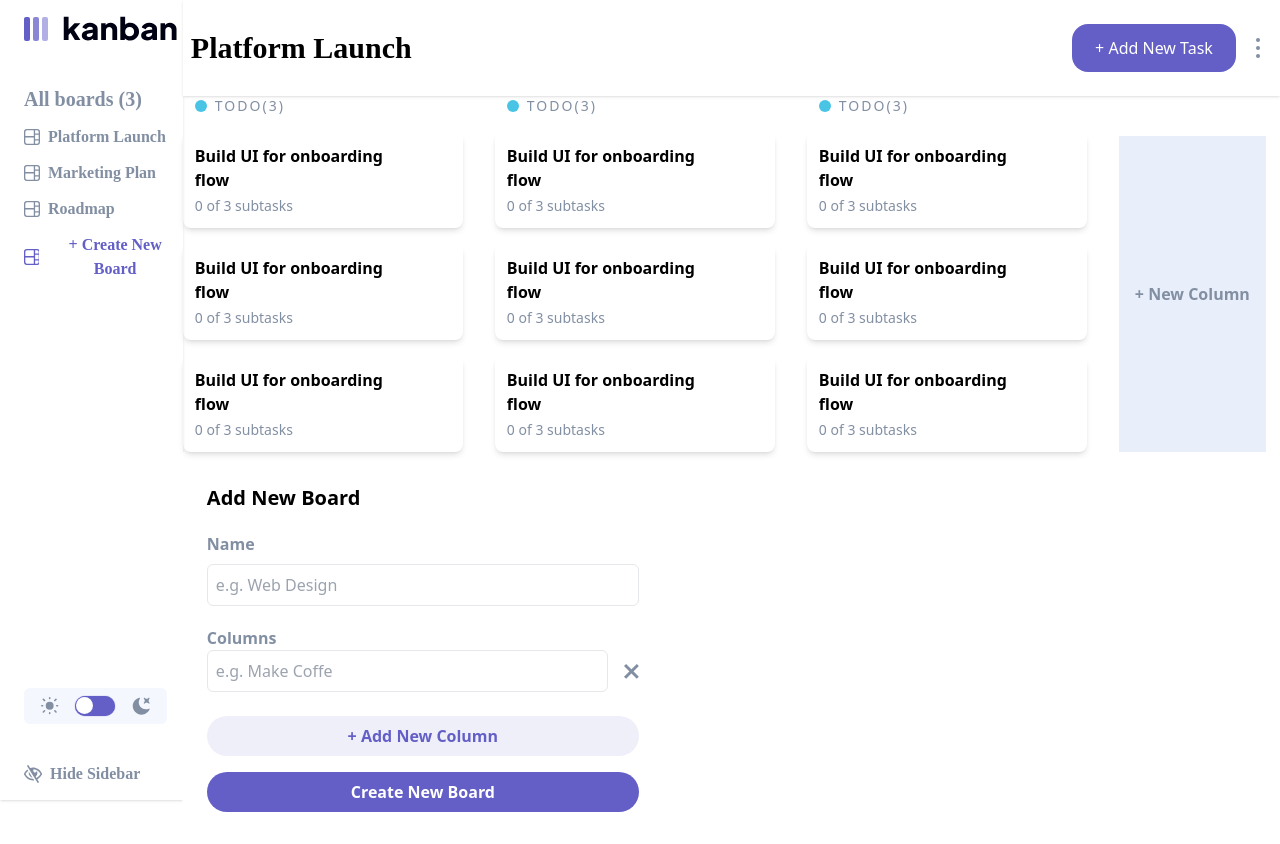
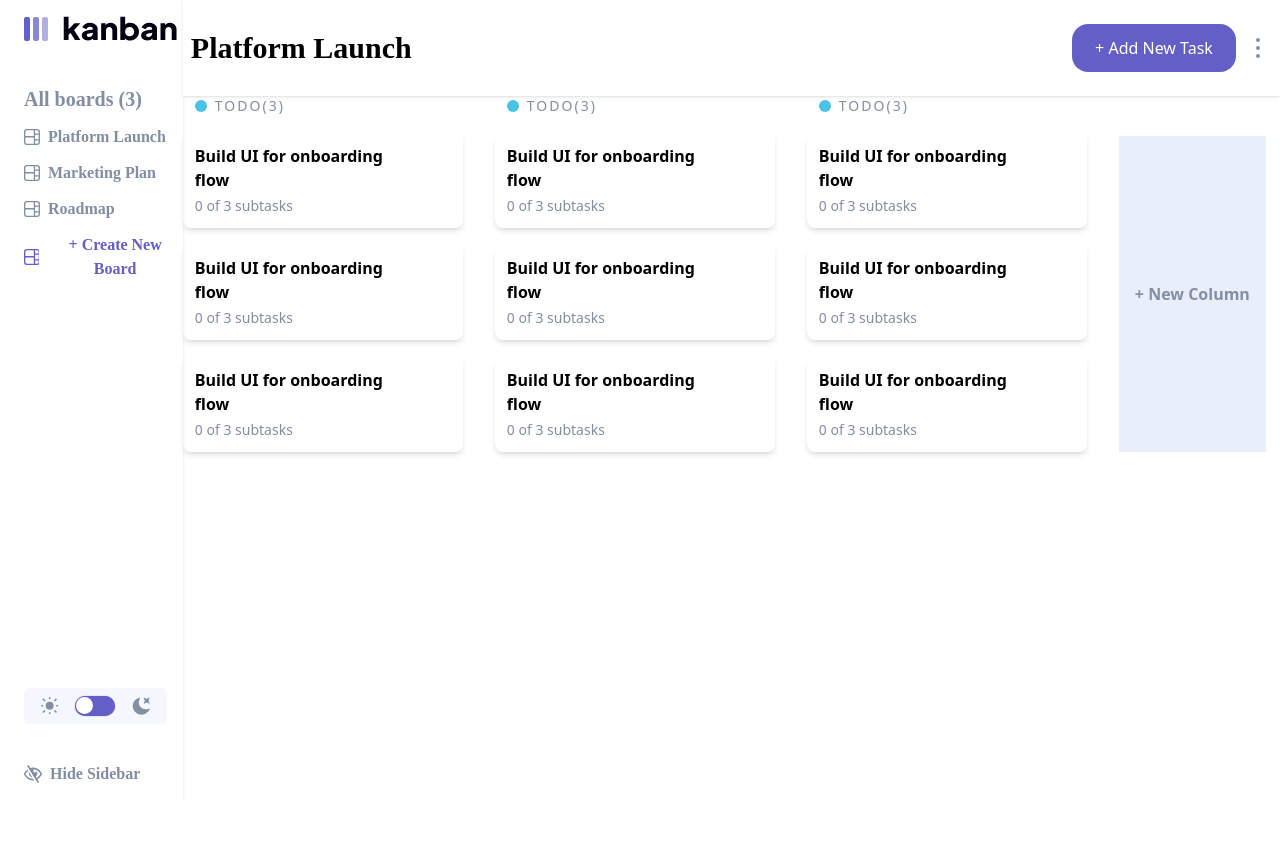
Before and after one commit to ChekeGT/Kanban-task-mangament-app, a React (Vite) app: page / in a window 1280 px wide. After the commit the page ends 800 px from the top, so only its background shows below. Built offline with nearby package versions, Linux system fonts and the light colour scheme; a web font is replaced by a local one.

Commit message:
Deleted a test component on the app jsx

```diff
--- a/src/App.jsx
+++ b/src/App.jsx
@@ -54,7 +54,6 @@ function App() {
         <div className='w-full'>
           <BoardBar name={data.boards[0].name}/>
           <BoardTable/>
-          <BoardTemplate/>
         </div>
       </div>
     </dispatchContext.Provider>
```
